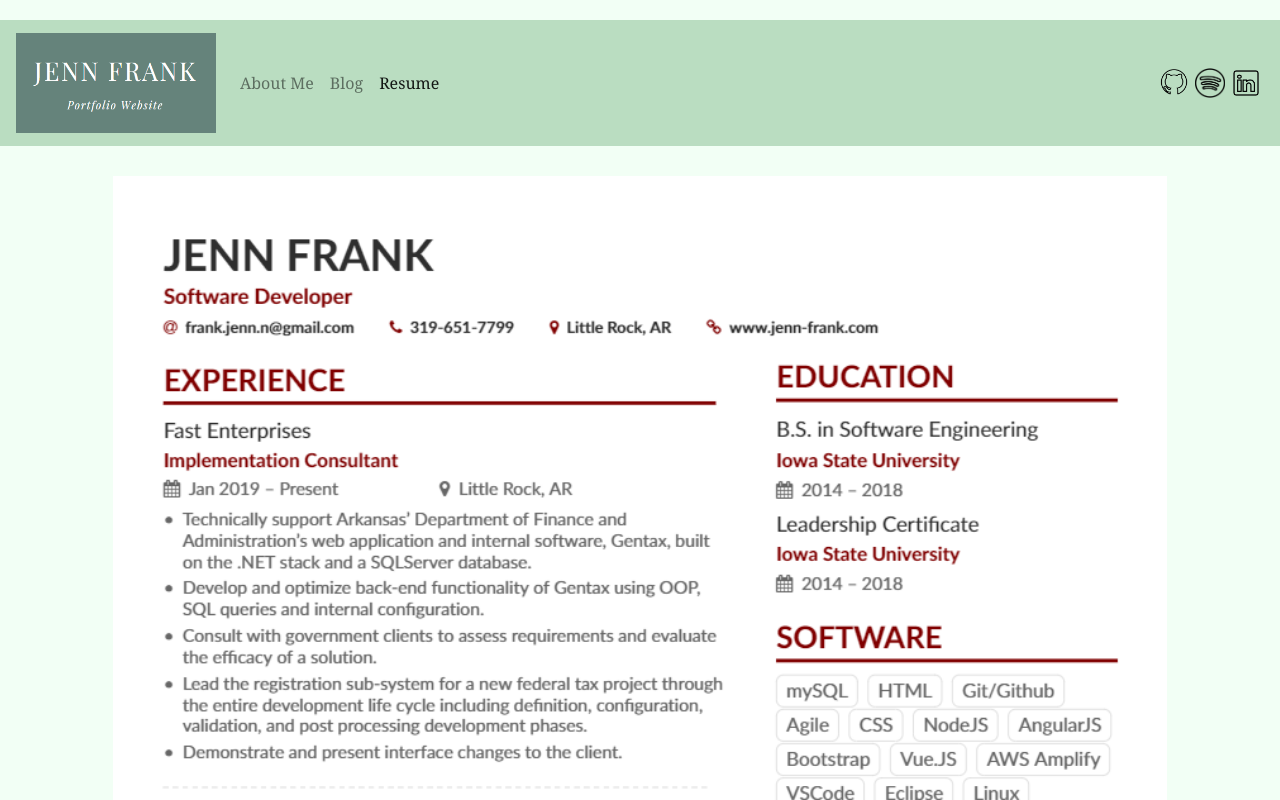
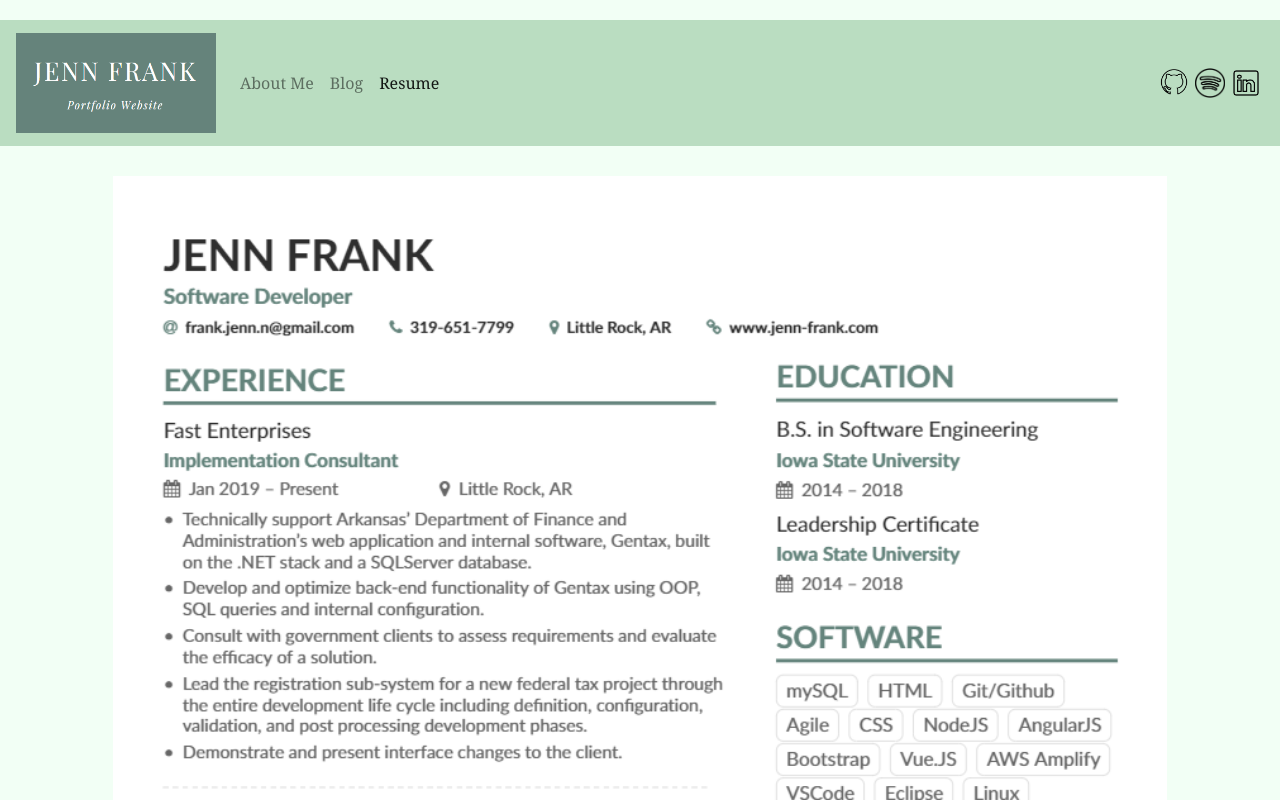
Before and after one commit to jfrank33/PortfolioWebsite, a Vue app: page /#/Resume in a window 1280 px wide. Shown: the top 800 px of the page. Built offline with nearby package versions, Linux system fonts and the light colour scheme.

Commit message:
Add a green themed resume so it matches the website.

```diff
--- a/src/components/Resume.vue
+++ b/src/components/Resume.vue
@@ -1,6 +1,6 @@
 <template>
     <div id=Resume>
-      <img width="95%" height="90%" class="image" src="../assets/img/ResumeImg.png" v-on:click="toggleImageText">
+      <img width="95%" height="90%" class="image" src="../assets/img/FrankGreenResume.png" v-on:click="toggleImageText">
     </div>
 </template>
 
```
Also changed, not shown: src/assets/img/FrankGreenResume.png (added).
